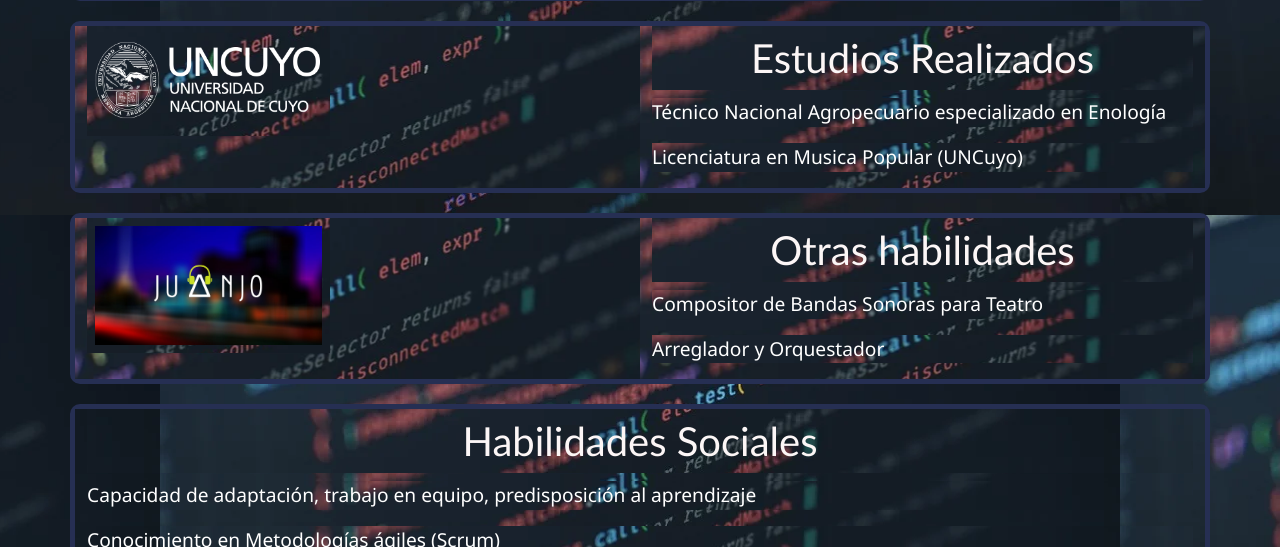
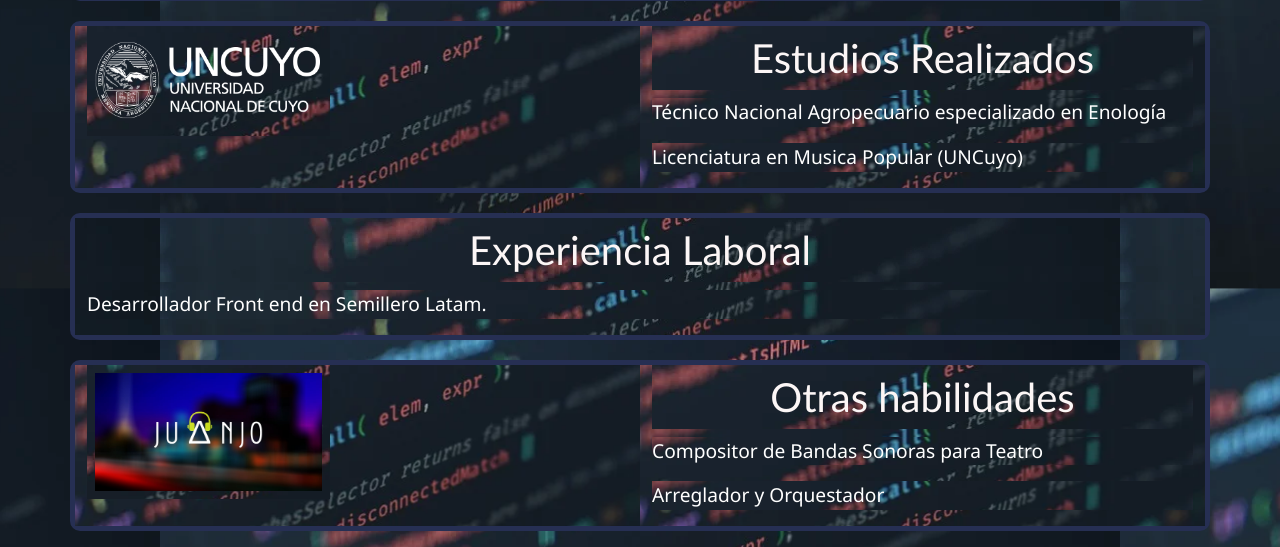
Before and after one commit to Juanjomza/JuanjoMartinezFSJr.github.io, a plain HTML site: page index.html in a window 1280 px wide. Shown: the part 786-1333 px from the top of the page. Drawn offline with nearby package versions, Linux system fonts and the light colour scheme.

Commit message:
Update index.html

```diff
--- a/index.html
+++ b/index.html
@@ -5,7 +5,7 @@
     <meta charset="UTF-8">
     <meta http-equiv="X-UA-Compatible" content="IE=edge">
     <meta name="viewport" content="width=device-width, initial-scale=1.0">
-    <title>Juanjo Martinez Full Stack</title>
+    <title>Juanjo Martinez</title>
     <link rel="stylesheet" href="style.css">
     <link href="https://cdn.jsdelivr.net/npm/bootstrap@5.1.3/dist/css/bootstrap.min.css" rel="stylesheet"
         integrity="sha384-1BmE4kWBq78iYhFldvKuhfTAU6auU8tT94WrHftjDbrCEXSU1oBoqyl2QvZ6jIW3" crossorigin="anonymous">
@@ -23,7 +23,7 @@
         <div class="row">
             <div class="col">
                 <h1>JUANJO MARTINEZ</h1>
-                <p>Full Stack Developer </p>
+                <p>Front end Developer </p>
                 <p>Mendoza, Argentina</p>
                 <p>Contacto: juanjotic85@gmail.com <br> 261 6303011 </p>
 
@@ -62,6 +62,16 @@
             </div>
         </div>
     </div>
+      <div class="container">
+        <div class="row">
+            <div class="col">
+                <h1>Experiencia Laboral</h1>
+                <p>Desarrollador Front end en Semillero Latam.</p>
+
+            </div>
+        </div>
+    </div>
+
 
     <div class="container">
         <div class="row">
```
